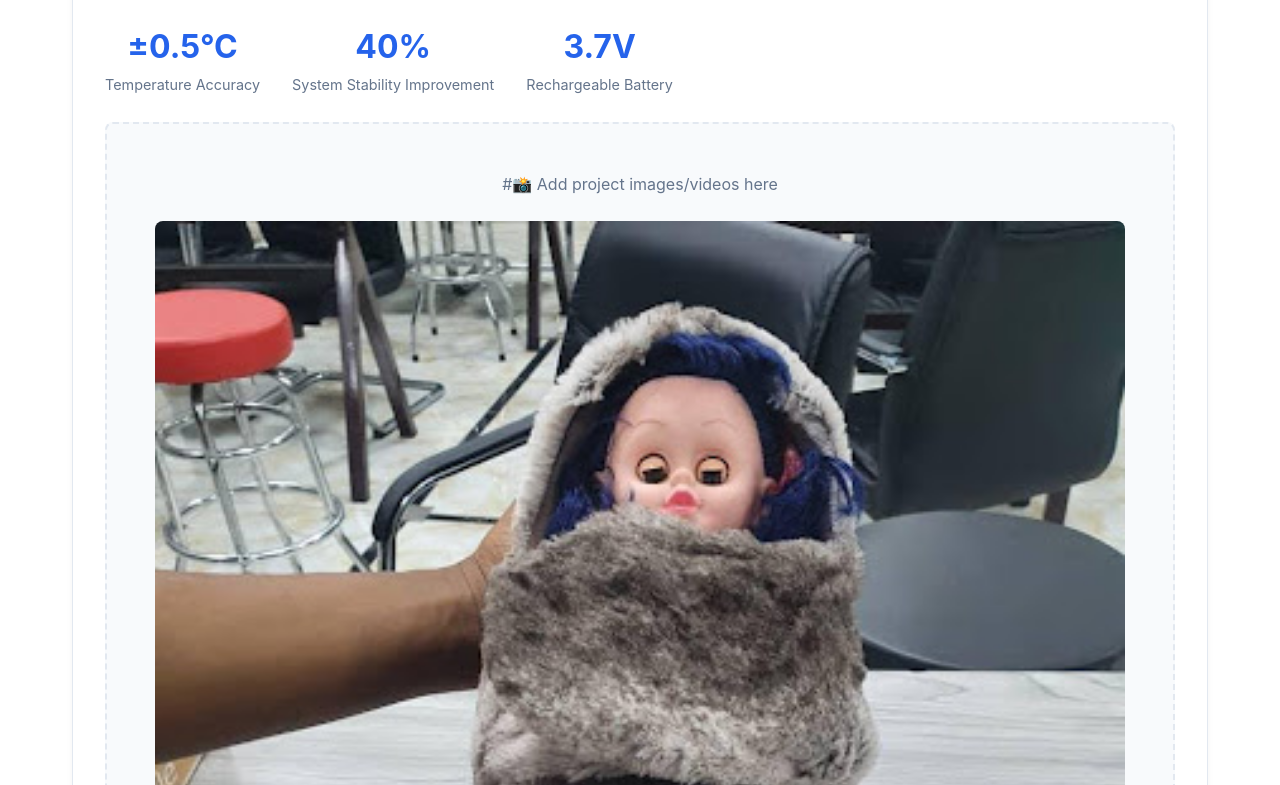
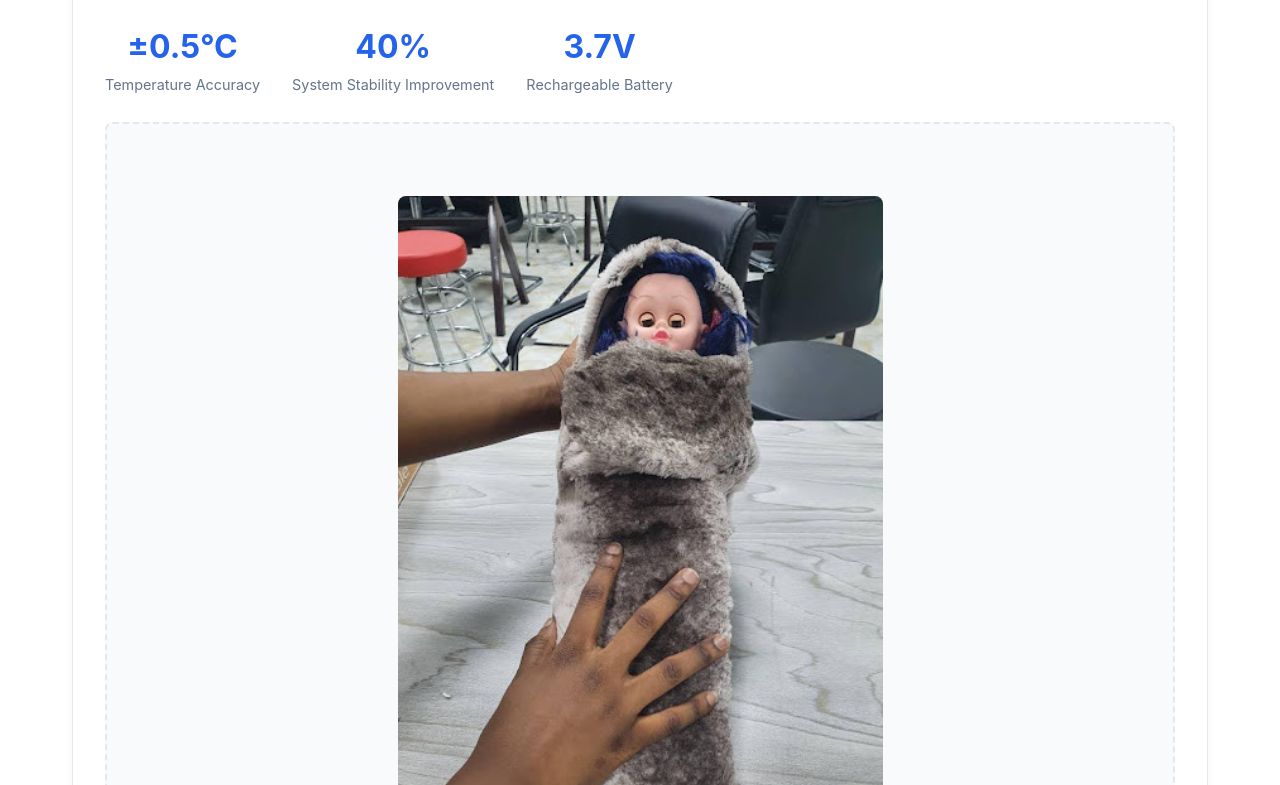
Before and after one commit to Motunrayo321/Motunrayo321.github.io, a plain HTML site: page index.html in a window 1280 px wide. Shown: the part 2615-3400 px from the top of the page. Drawn offline with Linux system fonts and the light colour scheme.

Commit message:
Update index.html

```diff
--- a/index.html
+++ b/index.html
@@ -560,9 +560,7 @@
                 </div>
 
                 <div class="media-placeholder">
-                    #📸 Add project images/videos here<br>
-                    <img src="Images/NeoBlankey.jpg" alt="NeoBlankey First version" style="width: 100%; border-radius: 8px; margin: 1.5rem 0;">
-
+                    <img src="Images/NeoBlankey.jpg" alt="NeoBlankey First version" style="width: 50%; border-radius: 8px; margin: 1.5rem 0;">
                 </div>
 
                 <div class="project-details">
```
